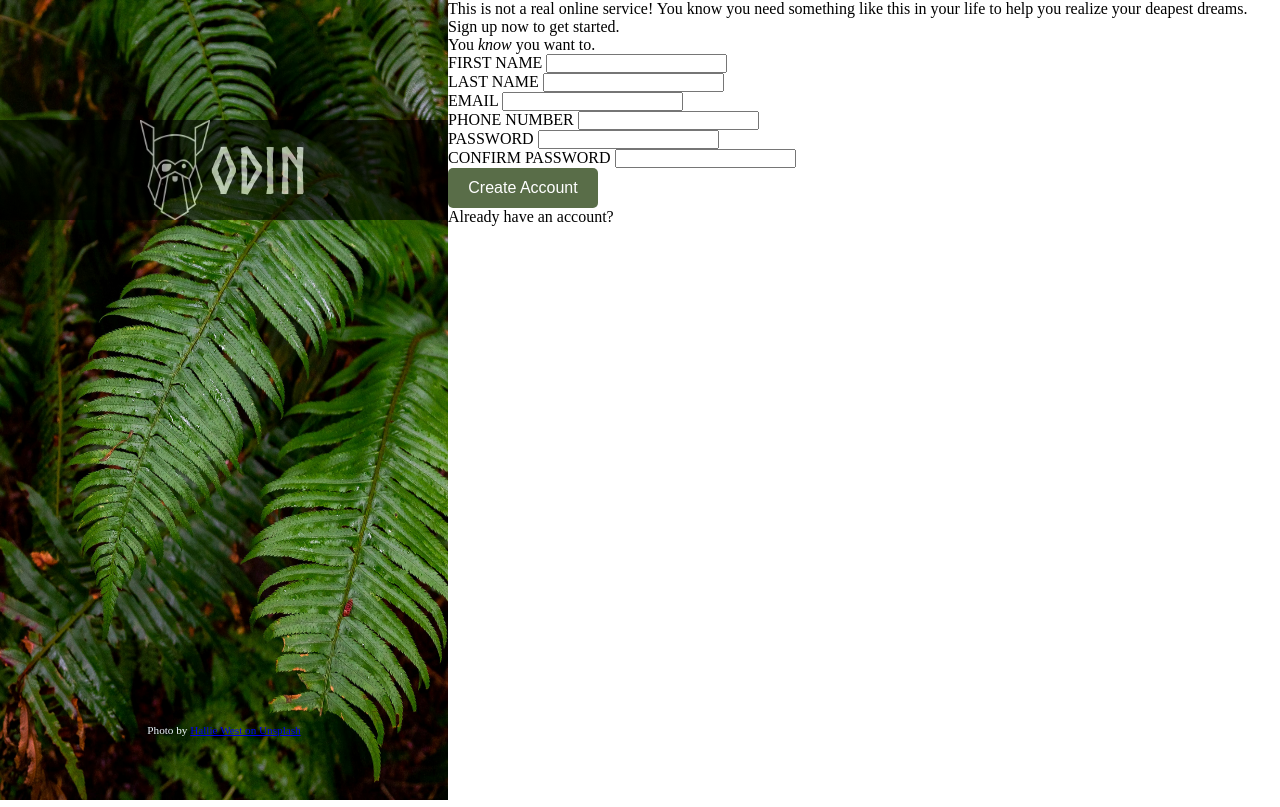
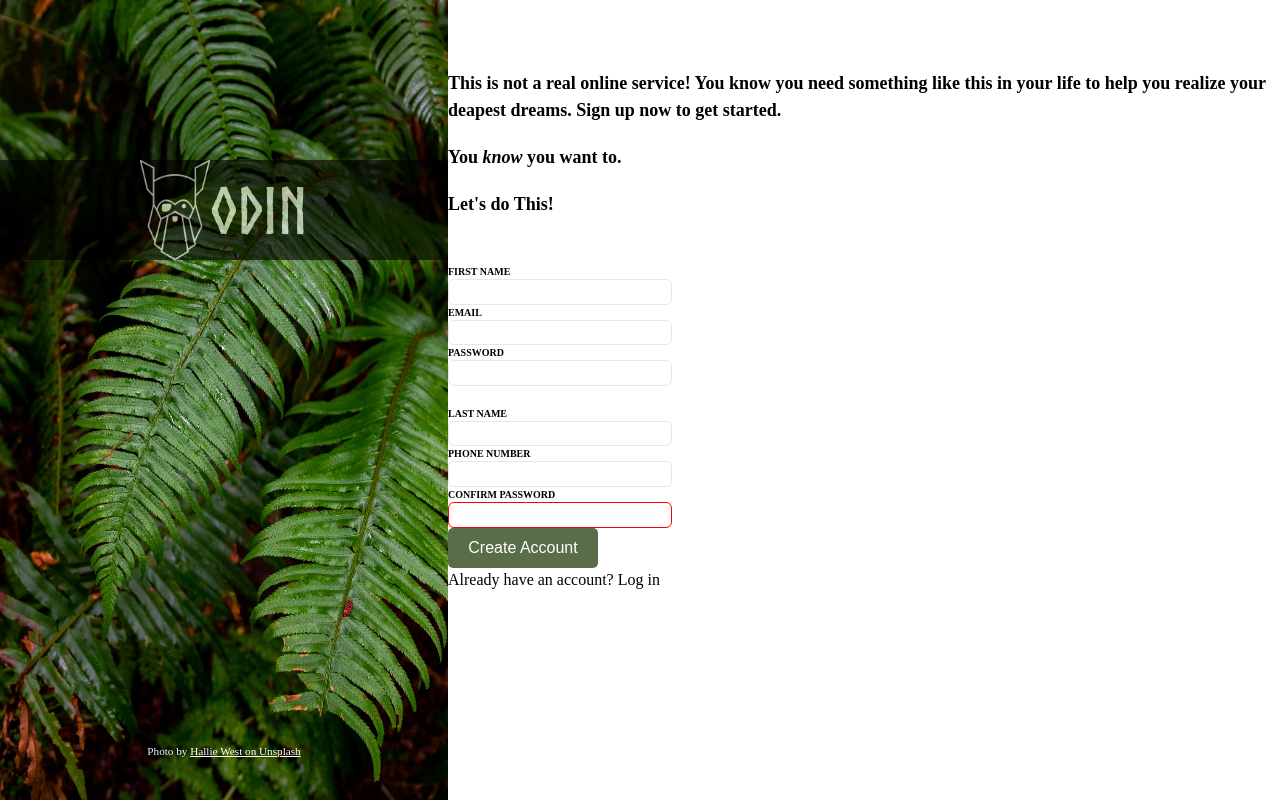
Before and after one commit to Veeramani-Elumalai/Login-Form, a plain HTML site: page index.html in a window 1280 px wide. Drawn offline with Linux system fonts and the light colour scheme.

Commit message:
Modify Re-ordered the html and added some styles

```diff
--- a/index.html
+++ b/index.html
@@ -19,35 +19,43 @@
                 <p>This is not a real online service! You know you need something like this in your life
                 to help you realize your deapest dreams. Sign up now to get started.</p>
                 <p>You <i>know</i> you want to.</p>
+                <p>Let's do This!</p>
             </div>
+            <form action="" method="get">
                 <div class="form_container">
-                <form action="" method="get">
-                    <p>
+                    <section class="form_input_grp">
+                        <p class="form_input">
                             <label for="first_name">FIRST NAME</label>
                             <input type="text" id="first_name" name="first_name" required>
                         </p>
-                    <p>
+                        <p class="form_input">
+                            <label for="user_mail">EMAIL</label>
+                            <input type="email" id="user_mail" name="email" required>
+                        </p>
+                        <p class="form_input">
+                            <label for="password">PASSWORD</label>
+                            <input type="user_password" id="user_password" name=user_password" required>
+                        </p>
+                    </section>
+                    <section class="form_input_grp">
+                        <p class="form_input">
                             <label for="last_name">LAST NAME</label>
                             <input type="text" id="last_name" name="last_name" required>
                         </p>
-                    <p>
-                        <label for="user_mail">EMAIL</label>
-                        <input type="email" id="user_mail" name="email" required>
-                    </p>
-                    <p>
+
+                        <p class="form_input">
                             <label for="user_telephone">PHONE NUMBER</label>
                             <input type="tel" id="user_telephone" name="telephone" required>
                         </p>
-                    <p>
-                        <label for="password">PASSWORD</label>
-                        <input type="user_password" id="user_password" name=user_password" required>
-                    </p>
-                    <p>
+
+                        <p class="form_input">
                             <label for="confirm_password">CONFIRM PASSWORD</label>
                             <input type="password" id="confirm_password" name="confirm_password" required>
                         </p>
+                    </section>
+                </div>
                 <button type="submit">Create Account</button>
-                    <p>Already have an account? </p>
+                <p>Already have an account? Log in</p>
             </form>
             </div>
         </div>
--- a/styles.css
+++ b/styles.css
@@ -12,9 +12,15 @@
     box-sizing: border-box;
 }
 
+:root{
+    line-height: 1.5;
+}
+
 .container{
     display: flex;
 }
+
+/*images and logo */
 
 .image_container{
     width: 35vw;
@@ -33,7 +39,7 @@
 
 .img_float {
     position : absolute;
-    top: 15%;
+    top: 20%;
     background: black;
     opacity: 0.6;
     color: aliceblue;
@@ -54,17 +60,56 @@ span{
 
 .photo_credit{
     position: absolute;
-    bottom: 8%;
+    bottom: 5%;
     color: aliceblue;
     font-size: 0.7rem;
     text-align: center  ;
     width: 35vw;
 }
 
+a {
+    color: white;
+}
+
+/* form input styles */
+
+.signup_container {
+    align-items: start;
+    display: flex;
+    flex-direction: column;
+    gap: 30px;
+    padding: 70px 0;
+    width: 65%;
+
+}
+
+/*.information, .form_container, button{
+    padding: 30px 40px;
+    width: 100%;
+}*/
+
+.information{
+    font-weight: bold;
+    font-size: 18px;
+    align-items: start;
+    display: flex;
+    flex-direction: column;
+    gap: 20px;
+}
+
+.form_container{
+    display: flex;
+    font-size: 10px;
+    flex-direction: column;
+    gap: 20px;
+    padding-top: 16px;
+}
+
 button{
     width: 150px;
     height: 40px;
-    font-size: inherit;
+    font-size: 16px;
+    gap: 6px;
     border-radius: 5px;
     color: white;
     background-color: #596D48;
@@ -75,15 +120,36 @@ button:hover{
     background-color: mediumseagreen;
 }
 
+label {
+    font-weight: bold;
+    text-transform: uppercase;
+}
+
+input{
+    display: flex;
+    flex-direction: column;
+    gap: 10px;
+}
+
 input :focus{
     border: 1px solid blue;
 
 }
 
-input:invalid{
-    outline-color: red;
+input[type="password"]:invalid {
+    border-color: red;
 }
 
 input:valid{
     border:1px solid green;
 }
+
+input {
+    border-color: #E5E7EB;
+    border-radius: 6px;
+    border-style: solid;
+    border-width: thin;
+    height: 1.6rem;
+    outline: none;
+    width: 14rem;
+}
```
Lines whose indentation alone changed are shown as unchanged.
